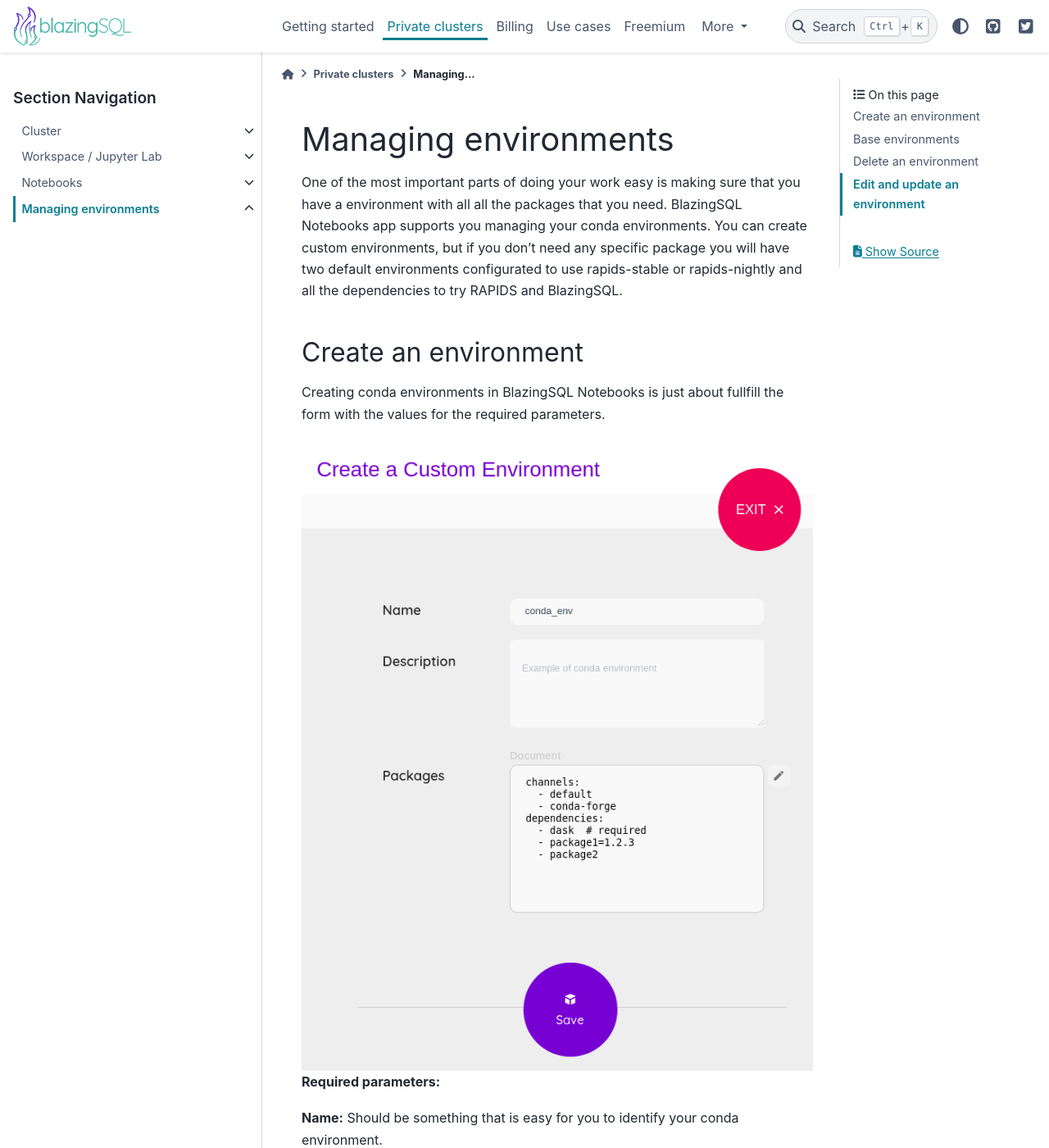
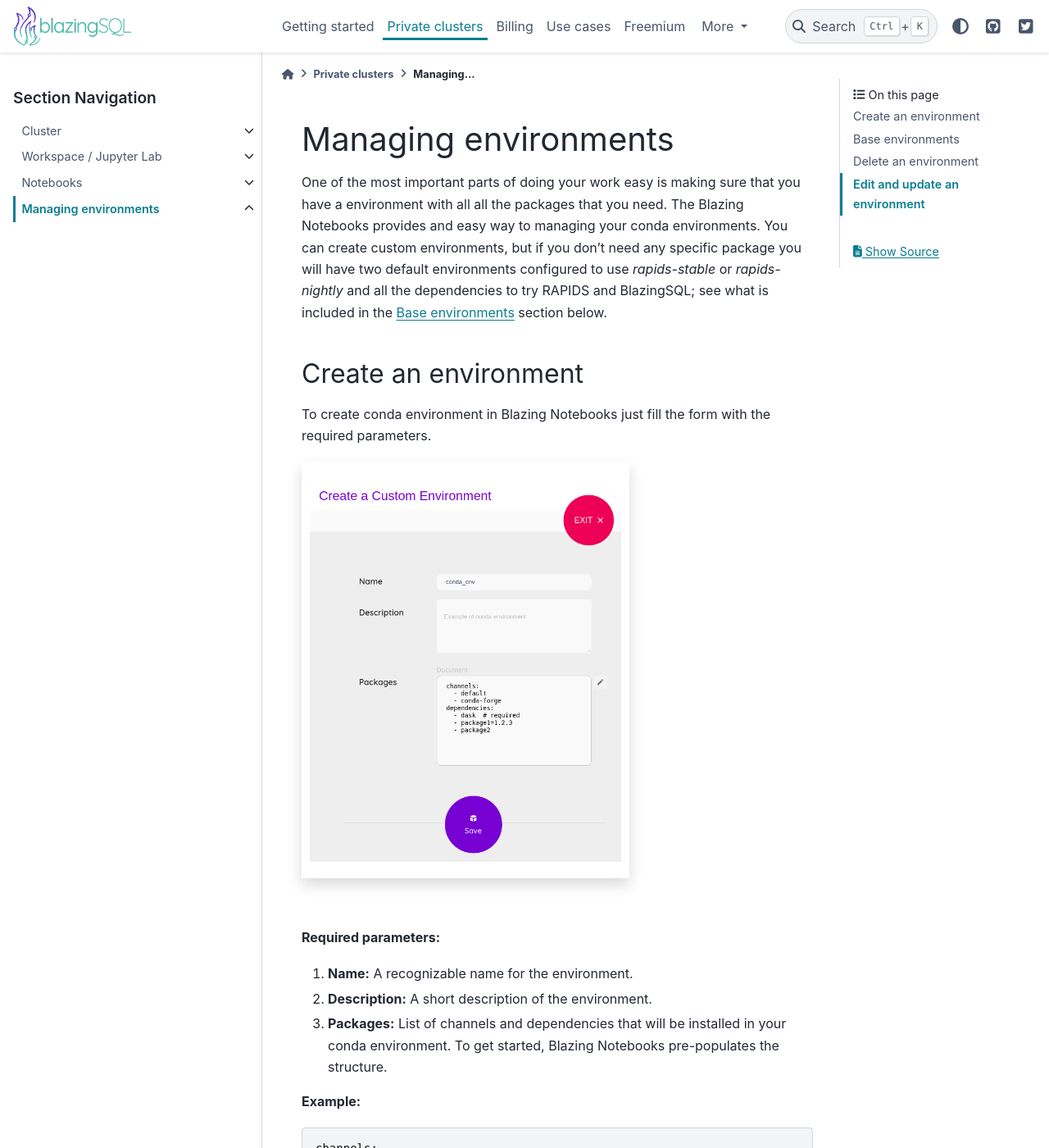
Before and after one commit to BlazingDB/blazing-notebooks-docs, a Sphinx documentation site: the page built from docs/source/private_clusters/environments/index.rst, in a window 1280 px wide and 1400 px high. Shown: the whole window at 82% size. Built offline with Sphinx 7.4.7 and the PyData theme 0.15.4, drawn with Linux system fonts in a browser that asks for light colours; some of the changed text lies outside the part shown.

Commit message:
Changes to environments

```diff
--- a/docs/source/private_clusters/environments/index.rst
+++ b/docs/source/private_clusters/environments/index.rst
@@ -5,28 +5,32 @@ Managing environments
 =====================
 
 One of the most important parts of doing your work easy is making sure that you have a environment with
-all all the packages that you need. BlazingSQL Notebooks app supports you managing your conda environments. You can create custom environments,
-but if you don't need any specific package you will have two default environments configurated to use rapids-stable or rapids-nightly
-and all the dependencies to try RAPIDS and BlazingSQL.
+all all the packages that you need. The Blazing Notebooks provides and easy way to managing your conda environments.
+You can create custom environments, but if you don't need any specific package you will have two default environments configured
+to use *rapids-stable* or *rapids-nightly*
+and all the dependencies to try RAPIDS and BlazingSQL;
+see what is included in the :ref:`Base environments <base_envs>` section below.
 
 Create an environment
 =====================
 
-Creating conda environments in BlazingSQL Notebooks is just about fullfill the form with the values for the required parameters.
+To create conda environment in Blazing Notebooks just fill the form with the required parameters.
 
 .. raw:: html
 
-    <img src="../../_static/images/create_custom_env.png" alt="create_custom_environment"/>
+    <div class="col-lg-12 col-md-12 col-sm-12 col-xs-12 d-flex text-center image">
+        <div class="shadow image text-center ">
+            <img src="../../_static/images/create_custom_env.png" alt="create_custom_environment" width=400/>
+        </div>
+    </div>
 
+|
 
 **Required parameters:**
 
-**Name:** Should be something that is easy for you to identify your conda environment.
-
-**Description:** This parameter is about some detail that you want to save for your environment.
-
-**Packages:** In this field you have to specify the channels and dependencies that you want to have to installed in your conda environment. To make it easy,
-you will see a structure there when you go to the create custom environment form.
+1. **Name:** A recognizable name for the environment.
+2. **Description:** A short description of the environment.
+3. **Packages:** List of channels and dependencies that will be installed in your conda environment. To get started, Blazing Notebooks pre-populates the structure.
 
 **Example:**
 
@@ -45,17 +49,19 @@ you will see a structure there when you go to the create custom environment form
         - cudf
         - cudatoolkit=10.2
 
+.. _base_envs:
+
 Base environments
 =================
 
-BlazingSQL Notebooks app allows users to create custom environments, but by default
-we provide you two base environments built with RAPIDS-stable and RAPIDS-nightly. Those environments can't
-be eddited and deleted.
+Blazing Notebooks app allows users to create custom environments, but by default
+two base environments built with RAPIDS-stable and RAPIDS-nightly are provided.
+Those environments **cannot** be eddited and deleted.
 
 RAPIDS-stable
 -------------
 
-It is a base environment that include RAPIDS and BlazingSQL from stable channels.
+The base environment that includes RAPIDS and BlazingSQL packages from stable channels.
 
 ::
 
@@ -107,7 +113,7 @@ It is a base environment that include RAPIDS and BlazingSQL from stable channels
 RAPIDS-nightly
 --------------
 
-It is a base environment that include RAPIDS and BlazingSQL from nightly channels.
+The base environment that includes RAPIDS and BlazingSQL packages from nightly channels.
 
 ::
 
@@ -159,28 +165,45 @@ It is a base environment that include RAPIDS and BlazingSQL from nightly channel
 Delete an environment
 =====================
 
-To delete a custom conda environment, you only have to do click on the *"Delete"* button.
+To delete a custom conda environment click the *"Delete"* button.
 
 .. raw:: html
 
-    <img src="../../_static/images/list_custom_env.png" alt="list_custom_environment"/>
+    <div class="col-lg-12 col-md-12 col-sm-12 col-xs-12 d-flex text-center image">
+        <div class="shadow image text-center ">
+            <img src="../../_static/images/list_custom_env.png" alt="list_custom_environment" width=400/>
+        </div>
+    </div>
 
-Then, you will need to confirm or cancel the operation
+|
+
+You will be asked to *confirm* or *cancel* the operation
 
 .. raw:: html
 
-    <img src="../../_static/images/delete_environment.png" alt="list_custom_environment"/>
+    <div class="col-lg-12 col-md-12 col-sm-12 col-xs-12 d-flex text-center image">
+        <div class="shadow image text-center ">
+            <img src="../../_static/images/delete_environment.png" alt="list_custom_environment" width=300/>
+        </div>
+    </div>
 
-After you confirm that you want to delete the environment, it will be deleted from your list environment.
+|
+
+If you confirm, the environment will be deleted.
 
 Edit and update an environment
 ==============================
 
-You can edit a custom conda environmet and change any of the parameters that you enter when the environment was created.
+Environments are editable. To edit a custom conda environmet and change any of the parameters or packages that were included when the environment was created click
+the **Edit** button and update the form.
 
 .. raw:: html
 
-    <img src="../../_static/images/edit_custom_env.png" alt="list_custom_environment"/>
+    <div class="col-lg-12 col-md-12 col-sm-12 col-xs-12 d-flex text-center image">
+        <div class="shadow image text-center ">
+            <img src="../../_static/images/edit_custom_env.png" alt="list_custom_environment" width=600/>
+        </div>
+    </div>
 
 .. toctree::
     :maxdepth: 2
```
